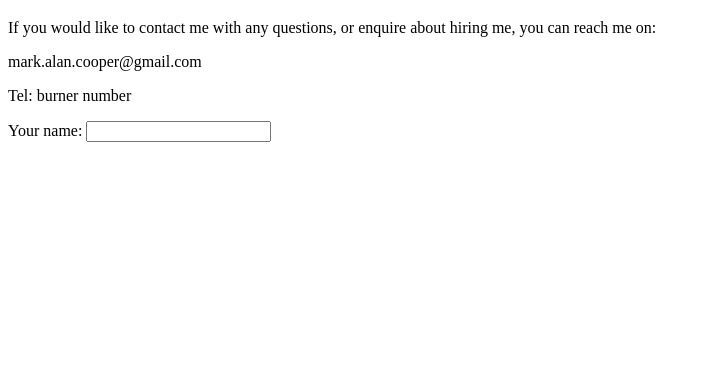
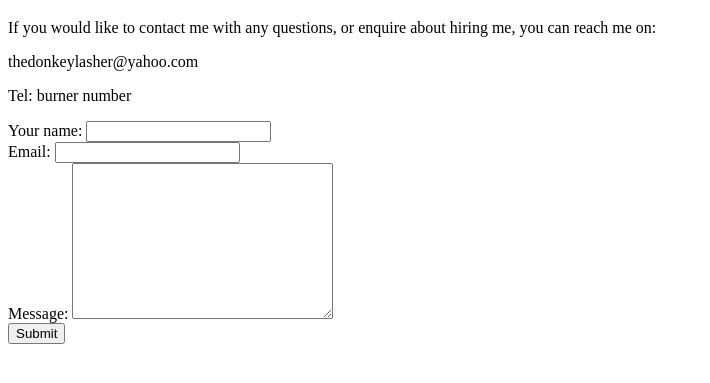
Before and after one commit to thedonkeylasher/nonsense, a plain HTML site: page contactme.html in a window 1280 px wide. Shown: the part 61-444 px from the top of the page, without its empty margins (0-710 px from the left). Drawn offline with Linux system fonts and the light colour scheme.

Commit message:
Added form and changed email

```diff
--- a/contactme.html
+++ b/contactme.html
@@ -10,15 +10,23 @@
       If you would like to contact me with any questions, or enquire about hiring me, you can reach me on:
       </p>
       <p>
-        mark.alan.cooper@gmail.com
+        thedonkeylasher@yahoo.com
         </p>
     <p>
       Tel: burner number
       </p>
 
-      <form action="index.html">
+      <form action="mailto:thedonkeylasher@yahoo.com" method="post" enctype="text/plain">
         <label>Your name:</label>
-        <input name="yourName" type="text">
+        <input type="text" name="Name" value="">
+        <br>
+        <label>Email:</label>
+        <input type="email" name="email">
+        <br>
+        <label>Message:</label>
+        <textarea name="Message" rows="10" cols="30"></textarea>
+        <br>
+        <input type="submit" name="">
       </form>
   </body>
 </html>
```
